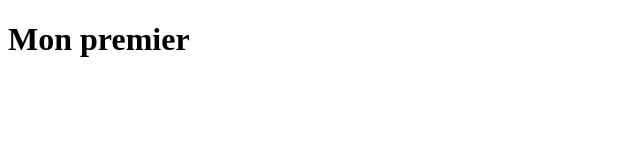
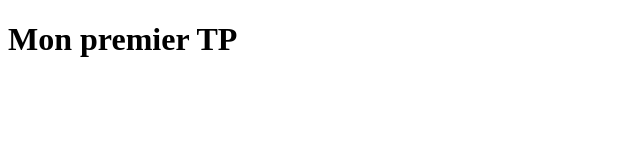
Before and after one commit to An7s-m/tp1-git, a plain HTML site: page index.html in a window 1280 px wide. Shown: the full height of the page, 0-640 px from the left. Drawn offline with Linux system fonts and the light colour scheme.

Commit message:
Update index.html

```diff
--- a/index.html
+++ b/index.html
@@ -7,7 +7,7 @@
 </head>
 <body>
     <header>
-        <h1>Mon premier</h1>
+        <h1>Mon premier TP</h1>
     </header>
 </body>
 </html>
```
